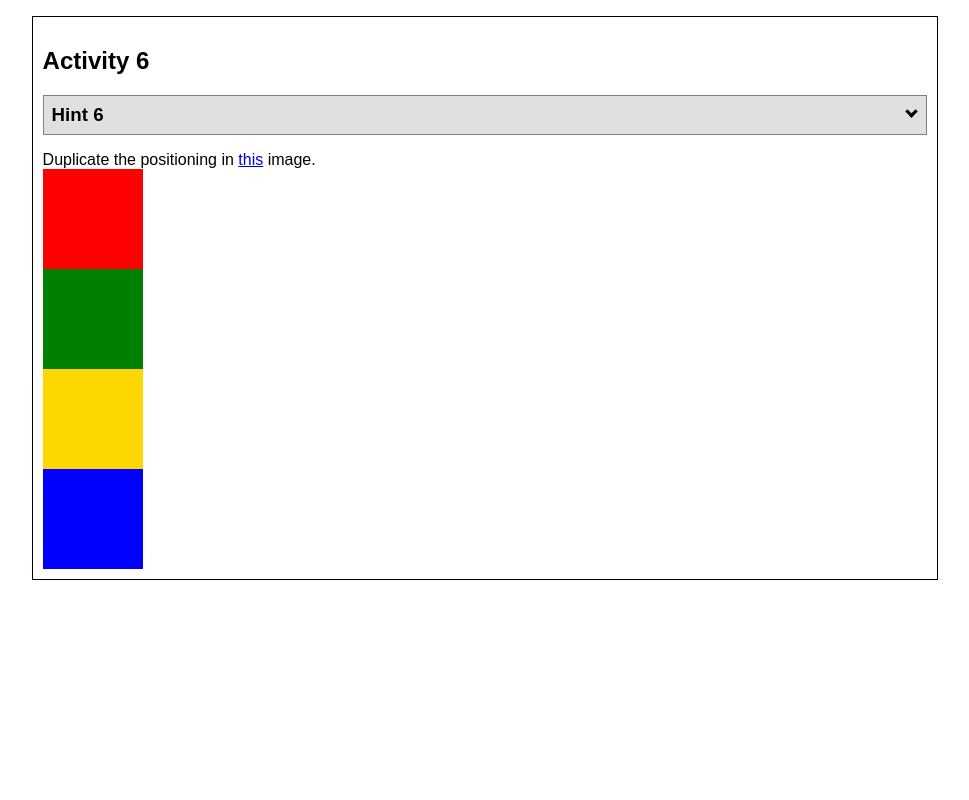
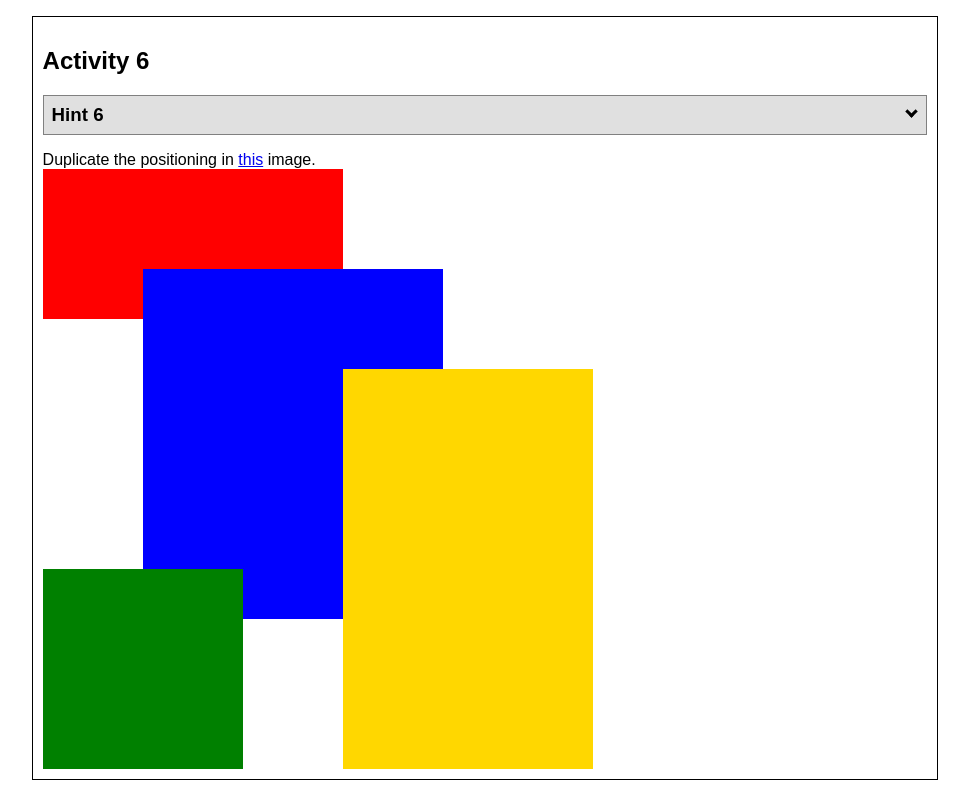
Before and after one commit to olayefaithful/wdd130, a plain HTML site: page positioning.html in a window 1280 px wide. Shown: the part 3111-3911 px from the top of the page, without its empty margins (155-1124 px from the left). Before the commit the page ends 3711 px from the top, so only its background shows below. Drawn offline with Linux system fonts and the light colour scheme.

Commit message:
css for positioningstyles

```diff
--- a/positionstyles.css
+++ b/positionstyles.css
@@ -140,9 +140,7 @@ column-gap: 80px;
 .content5 {
   /* This is the parent of the activity 5 boxes. */
   height: 400px;
-  grid-template-columns: 1fr 1fr 1fr;
-  float: left;
-  column-gap: 80px;
+
 }
 .red5 {
   width: 100%;
@@ -153,7 +151,7 @@ column-gap: 80px;
   width: 150px;
   height: 100px;
   background-color: green;
-  grid-row: 2/3;
+  float: left;
 
 
 
@@ -162,6 +160,7 @@ column-gap: 80px;
   width: 100%;
   height: 200px;
   background-color: gold;
+
 
 
 }
@@ -175,26 +174,42 @@ column-gap: 80px;
 /* Activity 6 styles */
 .content6 {
   /* This is the parent of the activity 6 boxes. */
+  display: grid;
+  grid-template-columns: repeat(6, 100px);
+  grid-template-rows: repeat(6, 100px);
 }
+
 .red6 {
-  width: 100px;
-  height: 100px;
+  width: 100%;
+  height: 150px;
   background-color: red;
+  grid-row:1/3;
+  grid-column: 1/4
 }
 .green6 {
-  width: 100px;
-  height: 100px;
+  width: 200px;
+  height: 200px;
   background-color: green;
+  grid-row: 5/7;
+  grid-column: 1/2;
+  z-index: 1;
 }
 .yellow6 {
-  width: 100px;
-  height: 100px;
+  width: 250px;
+  height: 400px;
   background-color: gold;
+  grid-row: 3/7;
+  grid-column: 4/7;
+  z-index: 3;
+
 }
 .blue6 {
-  width: 100px;
-  height: 100px;
+  width: 300px;
+  height: 350px;
   background-color: blue;
+  grid-column: 2/7;
+  grid-row: 2/7;
+  z-index: 0;
 }
 
 
```
